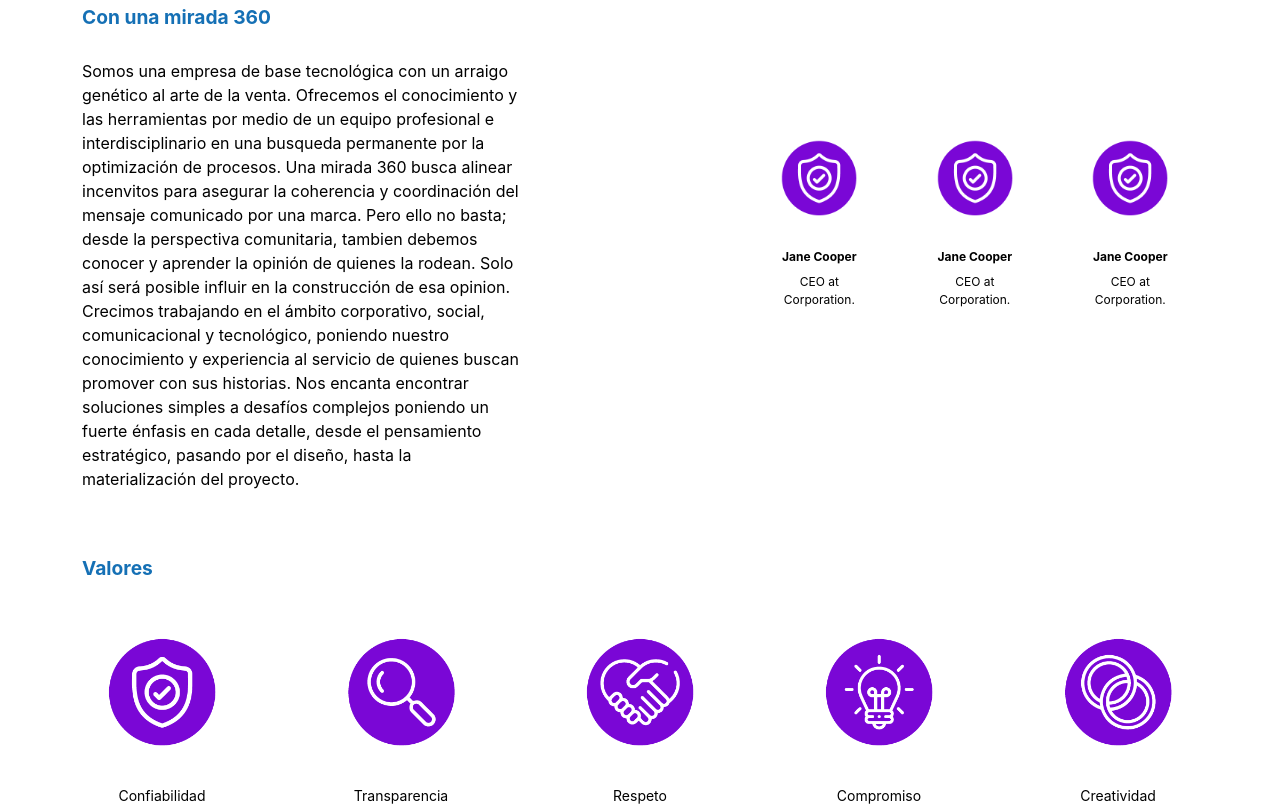
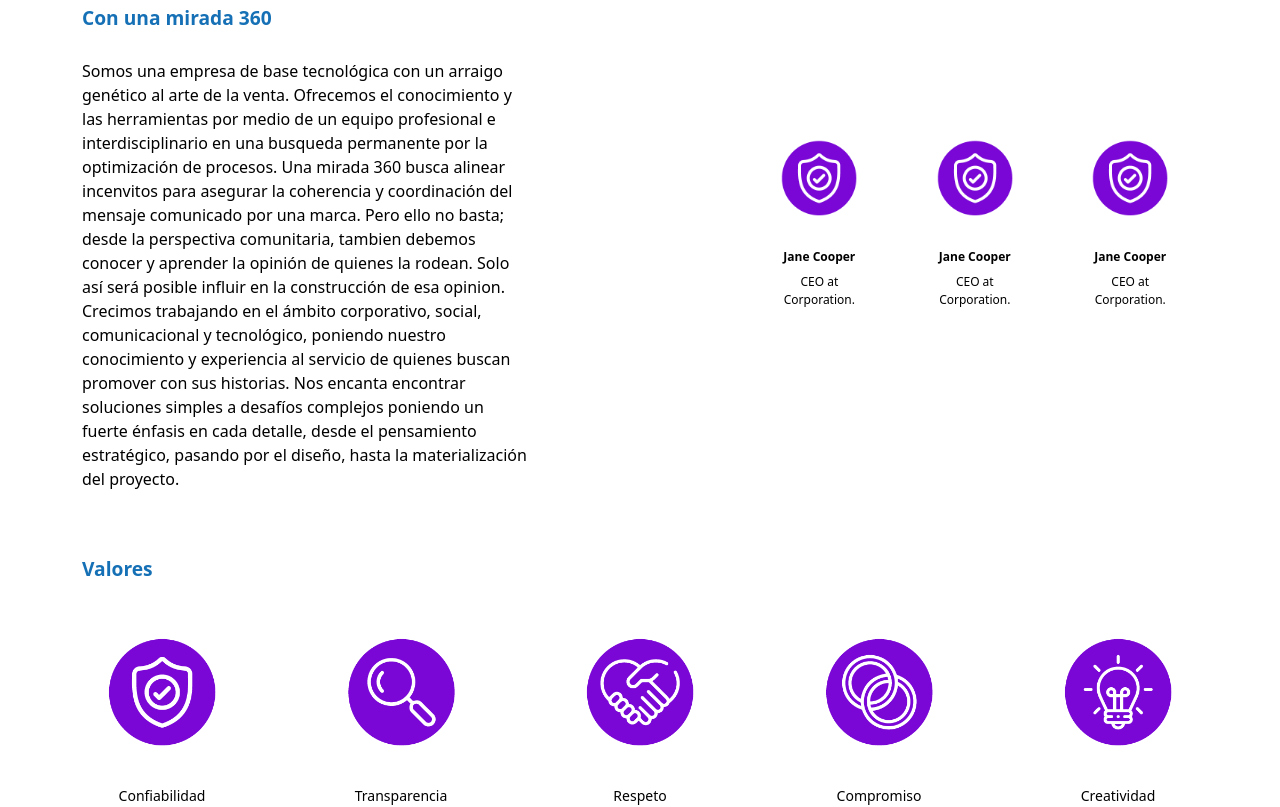
Before and after one commit to GeronimoVenzi/autodatee-web2, a Next.js app: page / in a window 1280 px wide. Shown: the part 1220-2027 px from the top of the page. Built offline with nearby package versions, Linux system fonts and the light colour scheme.

Commit message:
custom details

```diff
--- a/components/Layout/Layout.jsx
+++ b/components/Layout/Layout.jsx
@@ -12,6 +12,7 @@
           rel="stylesheet"
           href="https://cdn.jsdelivr.net/npm/bootstrap-icons@1.9.1/font/bootstrap-icons.css"
         />
+
         {/*<meta name="description" content={`Informacion sobre el Pokemon ${title}`} />
                     <meta name="keywords" content={`${title}, pokemon, pokedex`} />
                     <meta property="og:title" content={`Pokemon ${title}`} />
--- a/pages/index.jsx
+++ b/pages/index.jsx
@@ -1,11 +1,8 @@
-import Head from "next/head";
-import Image from "next/image";
 import { HomePage } from "../components/HomePage/HomePage";
 import { AboutPage } from "../components/AboutPage/AboutPage";
 import { ServicePage } from "../components/ServicePage/ServicePage";
 import { PartnersPage } from "../components/PartnersPage/PartnersPage";
 import { Layout } from "../components/Layout";
-import styles from "../styles/Home.module.css";
 
 export default function Home() {
   return (
--- a/styles/globals.css
+++ b/styles/globals.css
@@ -7,31 +7,6 @@
   --textoGris: #383838;
 }
 
-
-html,
-body {
-  padding: 0;
-  margin: 0;
-  font-family: -apple-system, BlinkMacSystemFont, Segoe UI, Roboto, Oxygen,
-    Ubuntu, Cantarell, Fira Sans, Droid Sans, Helvetica Neue, sans-serif;
-  background-color: #fff !important;
+.section {
+  min-height: 100vh;
 }
-
-a {
-  color: inherit;
-  text-decoration: none;
-}
-
-* {
-  box-sizing: border-box;
-}
-
-@media (prefers-color-scheme: dark) {
-  html {
-    color-scheme: dark;
-  }
-  body {
-    color: white;
-    background: black;
-  }
-}
```
Also changed, not shown: components/AboutPage/AboutPage.jsx (+27 -20 lines).
